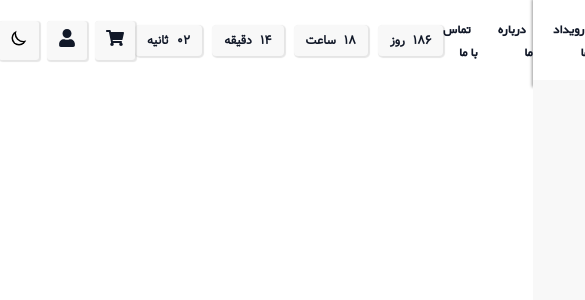
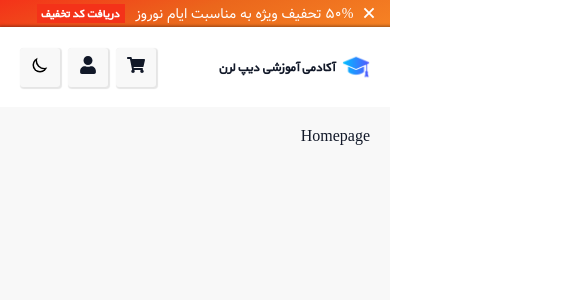
Before and after one commit to behnamhamidi1991/academy-fa, a React (Vite) app: page / in a window 390 px wide. Shown: the top 300 px of the page, 585 px wide, since content can reach past the window. Built offline with nearby package versions, Linux system fonts and the light colour scheme.

Commit message:
Take a break for php

```diff
--- a/src/components/Header/Header.jsx
+++ b/src/components/Header/Header.jsx
@@ -10,7 +10,9 @@ import { FaShoppingCart } from "react-icons/fa";
 import { FaUser } from "react-icons/fa";
 import { MdKeyboardArrowDown } from "react-icons/md";
 import { MdKeyboardArrowUp } from "react-icons/md";
+import { BiSolidOffer } from "react-icons/bi";
 import Countdown from "../Shared/Countdown/Countdown";
+import { GiHamburgerMenu } from "react-icons/gi";
 
 const Header = () => {
   const theme = useSelector((state) => state.theme.dark);
@@ -24,6 +26,11 @@ const Header = () => {
             <img src={logo} alt="logo" />
             <p>آکادمی آموزشی دیپ لرن</p>
           </Link>
+          <div className="hamburgerContainer">
+            <button className="hamburgerBtn">
+              <GiHamburgerMenu className="hamburgerIcon" />
+            </button>
+          </div>
           <ul className="headerLinks">
             <li className="headerLink">
               <Link to="" className="headerLinkItem">
@@ -54,7 +61,8 @@ const Header = () => {
           </ul>
         </div>
 
-        <div className="countDown">
+        <div className="countDownContainer">
+          <BiSolidOffer className="offIcon" />
           <Countdown />
         </div>
 
--- a/src/components/Header/Offer/Offer.jsx
+++ b/src/components/Header/Offer/Offer.jsx
@@ -1,7 +1,22 @@
-import React from "react";
+import React, { useState } from "react";
+import "./offer.css";
+import { GrFormClose } from "react-icons/gr";
 
 const Offer = () => {
-  return <div></div>;
+  const [offerOpen, setOfferOpen] = useState(true);
+
+  return (
+    <div className={offerOpen ? "offer" : "offerClosed"}>
+      <button
+        className="offerCloseBtn"
+        onClick={() => setOfferOpen(!offerOpen)}
+      >
+        <GrFormClose className="" />
+      </button>
+      <p>50% تحفیف ویژه به مناسبت ایام نوروز</p>
+      <button className="getOfferBtn">دریافت کد تخفیف</button>
+    </div>
+  );
 };
 
 export default Offer;
--- a/src/components/Header/Offer/offer.css
+++ b/src/components/Header/Offer/offer.css
@@ -0,0 +1,45 @@
+.offer {
+  cursor: default;
+  display: flex;
+  gap: 10px;
+  height: 27px;
+  justify-content: center;
+  align-items: center;
+  background: linear-gradient(
+    160deg,
+    var(--red-color),
+    var(--orange-color),
+    rgb(246, 130, 36)
+  );
+  font-family: "vazirFD";
+  font-size: 14px;
+  color: #ffffff;
+  transition: all ease-in-out 0.3s;
+}
+
+.getOfferBtn {
+  font-family: "yekanRegular";
+  color: #fff;
+  padding: 1px 5px;
+  background: var(--red-color);
+  border: none;
+  font-weight: bold;
+  font-size: 12px;
+  cursor: pointer;
+}
+
+.offerCloseBtn {
+  position: absolute;
+  right: 10px;
+  top: 2px;
+  color: #fff;
+  font-size: 22px;
+  cursor: pointer;
+  border-radius: 20%;
+  background: transparent;
+  border: none;
+}
+
+.offerClosed {
+  display: none;
+}
--- a/src/components/Header/header.css
+++ b/src/components/Header/header.css
@@ -77,6 +77,17 @@
   background-color: var(--link-color);
 }
 
+.countDownContainer {
+  display: flex;
+  gap: 12px;
+  align-items: center;
+}
+
+.offIcon {
+  font-size: 24px;
+  color: var(--text-color);
+}
+
 /* LEFT - BUTTONS */
 
 .headerIcons {
@@ -103,3 +114,32 @@
 .headerIcons button:hover {
   transform: translateY(-0.8px);
 }
+
+.hamburgerContainer {
+  display: none;
+}
+
+.hamburgerBtn {
+  background: transparent;
+  margin-top: 13px;
+  margin-right: 10px;
+  border: none;
+  color: #fff;
+  font-size: 20px;
+  cursor: pointer;
+}
+
+@media screen and (max-width: 1395px) {
+  .countDownContainer {
+    display: none;
+  }
+}
+
+@media screen and (max-width: 987px) {
+  .headerLinks {
+    display: none;
+  }
+  .hamburgerContainer {
+    display: block;
+  }
+}
--- a/src/components/Shared/Countdown/Countdown.jsx
+++ b/src/components/Shared/Countdown/Countdown.jsx
@@ -25,7 +25,7 @@ const Countdown = () => {
   }, []);
 
   return (
-    <>
+    <div className="countDown">
       <div className="counterItem days">
         <span className="countDownNum">{days < 10 ? "0" + days : days}</span>
         <span className="countDownLabel">روز</span>
@@ -46,7 +46,7 @@ const Countdown = () => {
         </span>
         <span className="countDownLabel">ثانیه</span>
       </div>
-    </>
+    </div>
   );
 };
 
--- a/src/layout/AppLayout.jsx
+++ b/src/layout/AppLayout.jsx
@@ -2,12 +2,14 @@ import React from "react";
 import { Outlet } from "react-router-dom";
 import Header from "../components/Header/Header";
 import { useSelector } from "react-redux";
+import Offer from "../components/Header/Offer/Offer";
 
 const AppLayout = () => {
   const theme = useSelector((state) => state.theme.dark);
 
   return (
     <>
+      <Offer />
       <Header />
 
       <main className={theme ? "main dark" : "main light"}>
```
